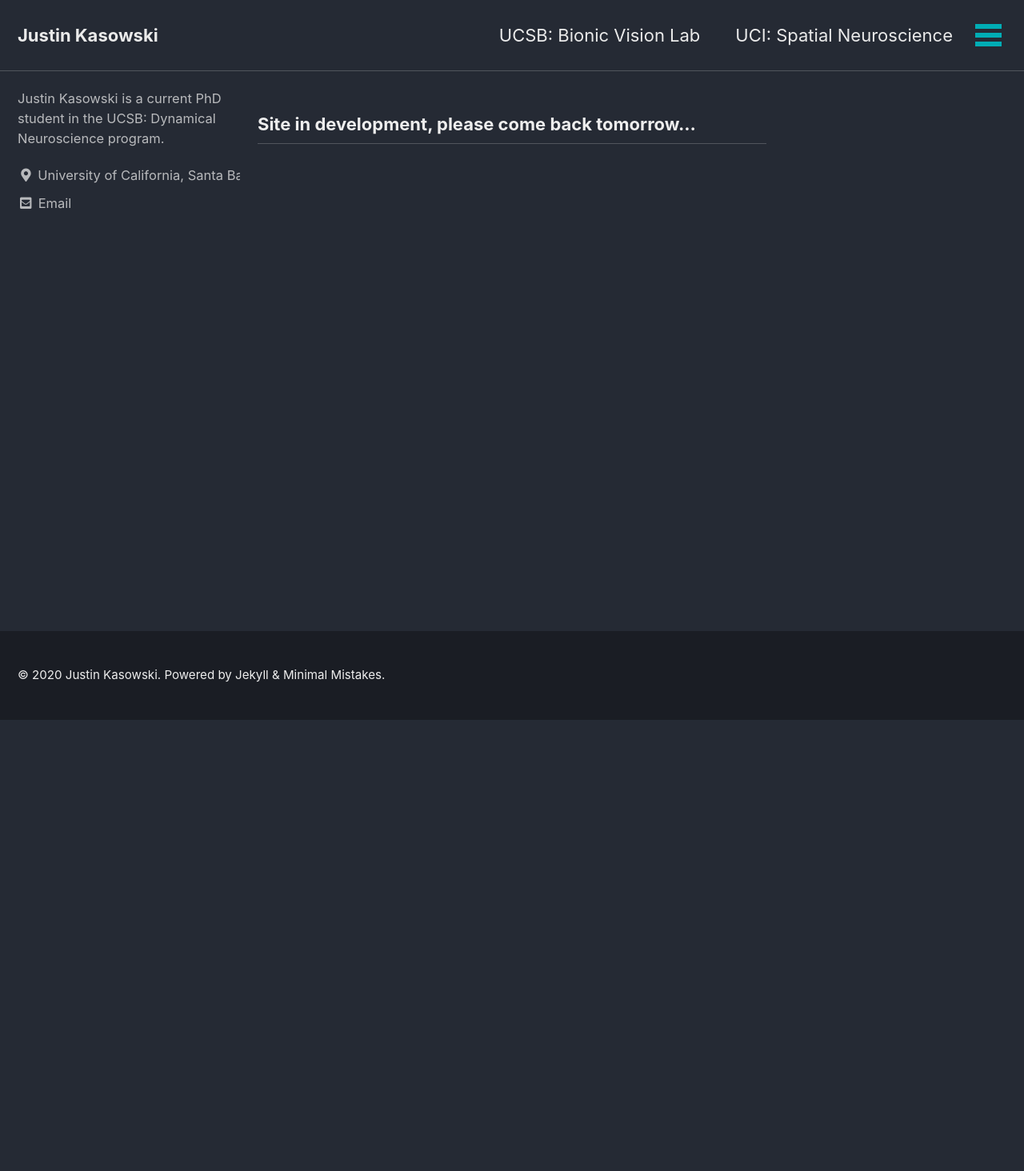
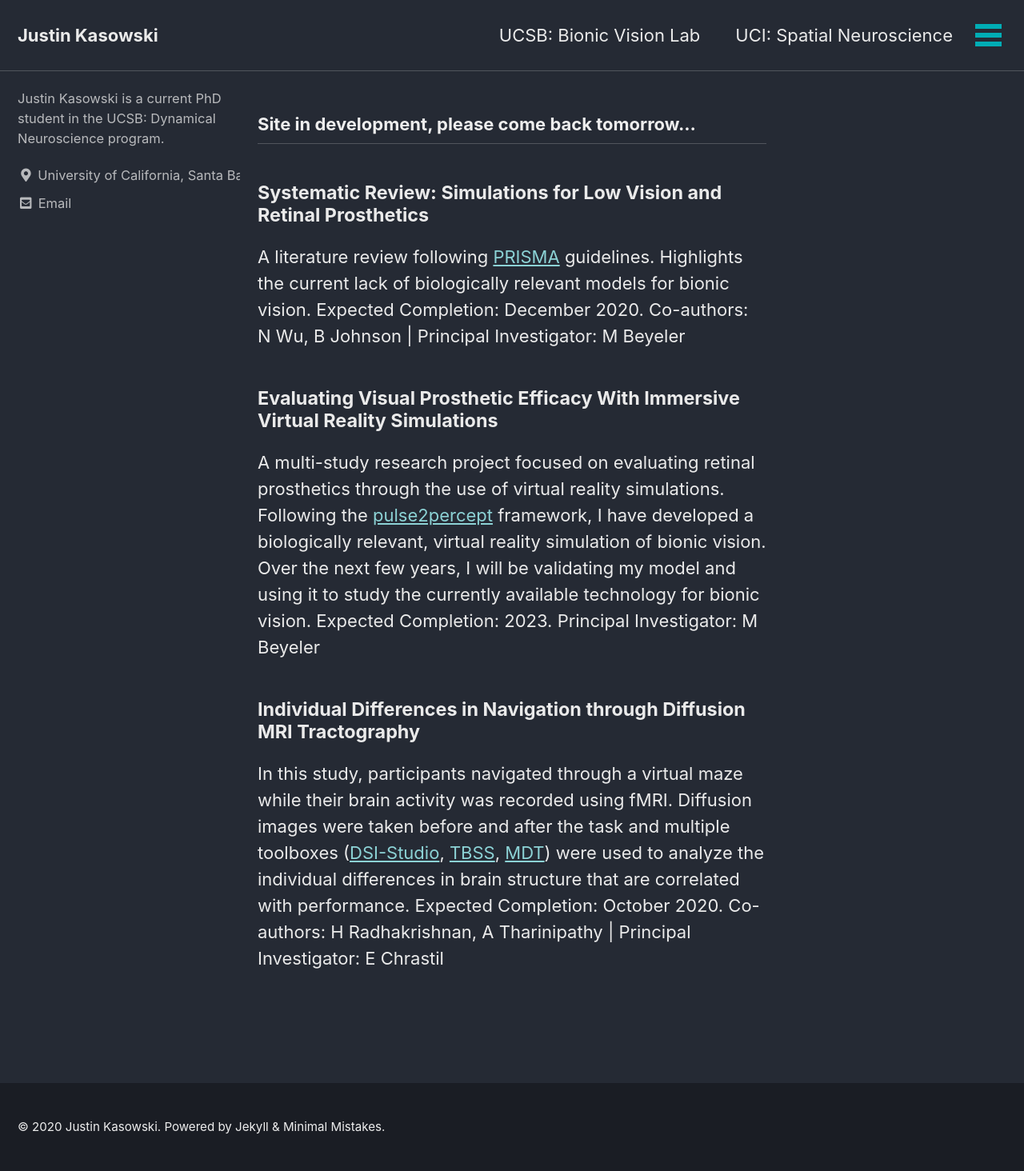
Before and after one commit to justinkasowski/justinkasowski.github.io, a Jekyll site: the page built from index.html, in a window 1280 px wide. Shown: the whole page at 80% size. Built offline with Jekyll 4.4.1, drawn with Linux system fonts in a browser that asks for light colours; cached includes are drawn as plain includes; the list of posts is cut into pages by our own code; before the commit the page ends 900 px from its top, so only the background shows below that.

Commit message:
Updated current projects

```diff
--- a/_data/navigation.yml
+++ b/_data/navigation.yml
@@ -6,6 +6,8 @@ main:
     url: https://faculty.sites.uci.edu/spatialneuro/lab-members/
   - title: "UCSB: Research Center for Virtual Environments and Behavior (RECVEB)"
     url: https://www.recveb.ucsb.edu/
+  - title: "UCSB: Dynamical Neuroscience"
+    url: https://www.dyns.ucsb.edu/
   # - title: "Sample Collections"
   #   url: /collection-archive/
   # - title: "Sitemap"
--- a/_layouts/home.html
+++ b/_layouts/home.html
@@ -4,7 +4,17 @@ layout: archive
 
 {{ content }}
 
-<h3 class="archive__subtitle">{{ site.data.ui-text[site.locale].recent_posts | default: "In Development, please come back tomorrow!" }}</h3>
+<h3 class="archive__subtitle">{{ site.data.ui-text[site.locale].recent_posts | default: "Current first author projects: " }}</h3>
+<h4>Systematic Review: Simulations for Low Vision and Retinal Prosthetics</h4>
+<p>A literature review following <a href="http://prisma-statement.org/documents/PRISMA%202009%20flow%20diagram.pdf">PRISMA</a> guidelines. Highlights the current lack of biologically relevant models for bionic vision. Expected Completion: December 2020. Co-authors: N Wu, B Johnson | Principal Investigator: M Beyeler
+</p>
+<h4>Evaluating Visual Prosthetic Efficacy
+  With Immersive Virtual Reality Simulations</h4>
+<p>A multi-study research project focused on evaluating retinal prosthetics through the use of virtual reality simulations. Following the <a href="https://pulse2percept.readthedocs.io/en/stable/">pulse2percept</a> framework,
+  I have developed a biologically relevant, virtual reality simulation of bionic vision. Over the next few years, I will be validating my model and using it to study the currently available technology for bionic vision. Expected Completion: 2023. Principal Investigator: M Beyeler</p>
+<h4>Individual Differences in Navigation through Diffusion MRI Tractography</h4>
+<p>In this study, participants navigated through a virtual maze while their brain activity was recorded using fMRI. Diffusion images were taken before and after the task and multiple toolboxes (<a href="http://dsi-studio.labsolver.org/">DSI-Studio</a>, <a href="https://fsl.fmrib.ox.ac.uk/fsl/fslwiki/TBSS/UserGuide">TBSS</a>, <a href="https://readthedocs.org/projects/mdt-toolbox/downloads/pdf/master/">MDT</a>) were used to analyze the individual differences in brain structure that are correlated with performance. Expected Completion: October 2020. Co-authors: H Radhakrishnan, A Tharinipathy | Principal Investigator: E Chrastil</p>
+
 
 {% if paginator %}
   {% assign posts = paginator.posts %}
```
